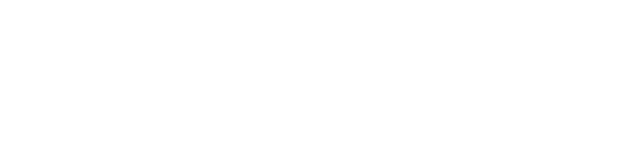
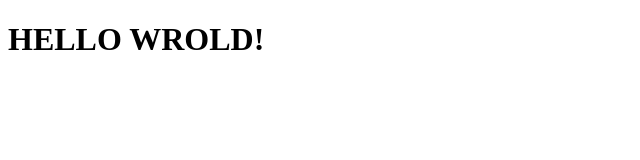
Before and after one commit to ZacharyDinerstein/GoogleTagManagerTest, a plain HTML site: page index.html in a window 1280 px wide. Shown: the whole page, without its empty margins (0-640 px from the left). Drawn offline with Linux system fonts and the light colour scheme.

Commit message:
hello world

```diff
--- a/index.html
+++ b/index.html
@@ -5,6 +5,6 @@
 	<title>Document</title>
 </head>
 <body>
-
+	<h1>HELLO WROLD!</h1>
 </body>
 </html>
```
